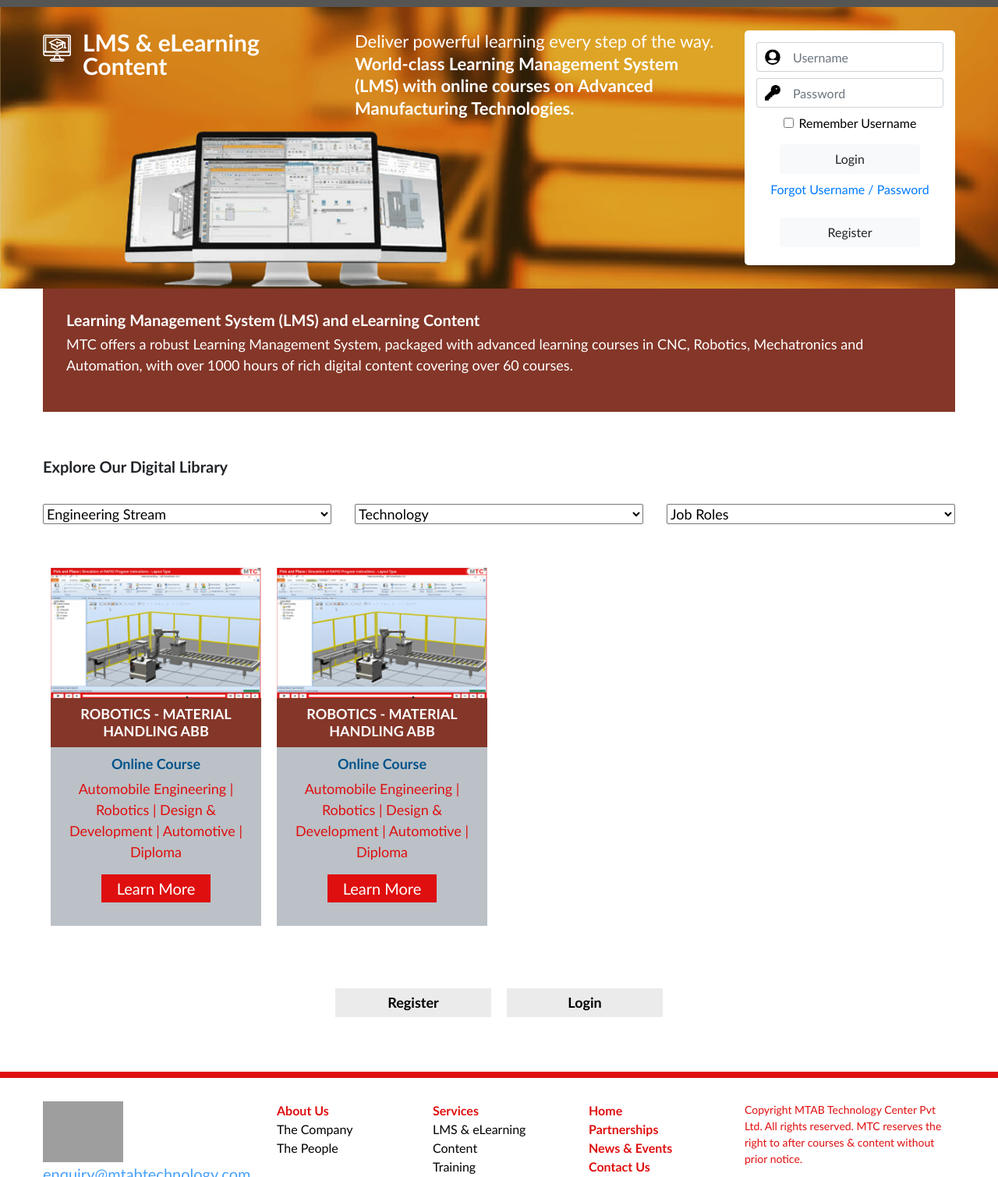
After one commit to philsav/isotope-json-sort, a PHP site: page /index-original.html in a window 1280 px wide. The commit adds this page. Shown: the part 317-1826 px from the top of the page at 78% size. Run offline with PHP 8.4, Linux system fonts and the light colour scheme; some web fonts are replaced; grey boxes are pictures that could not be loaded.

Commit message:
isotope with JSon

```diff
--- /dev/null
+++ b/index-original.html
@@ -0,0 +1,256 @@
+<!DOCTYPE html>
+<html lang="en">
+   <head>
+      <meta charset="utf-8">
+      <meta name="viewport" content="width=device-width, initial-scale=1, shrink-to-fit=no">
+      <meta name="description" content="">
+      <meta name="author" content="">
+      <title>MTC</title>
+      <!-- Bootstrap core CSS -->
+      <link rel="stylesheet" href="https://use.typekit.net/euu7mab.css">
+      <link rel="stylesheet" href="https://stackpath.bootstrapcdn.com/bootstrap/4.4.1/css/bootstrap.min.css" integrity="sha384-Vkoo8x4CGsO3+Hhxv8T/Q5PaXtkKtu6ug5TOeNV6gBiFeWPGFN9MuhOf23Q9Ifjh" crossorigin="anonymous">
+      <script src="https://cdnjs.cloudflare.com/ajax/libs/twitter-bootstrap/4.4.0/js/bootstrap.bundle.js" defer></script>
+      <link rel="stylesheet" href="style.css">
+   </head>
+   <body>
+
+      <!-- Navigation -->
+      <nav class="navbar navbar-expand-lg static-top">
+         <div class="container">
+            <a class="navbar-brand" href="#"><img src="https://mtabtechnology.com/wp-content/uploads/2019/12/MTC-logo-ft.png" alt="Manufacturing Training Courses | MTAB Technology Center Pvt Ltd"></a>
+            <div class="registration ml-auto"><a href="">Register</a> &nbsp; | &nbsp; <a href="Login">Login</a></div>
+            <!--<button class="navbar-toggler" type="button" data-toggle="collapse" data-target="#navbarResponsive" aria-controls="navbarResponsive" aria-expanded="false" aria-label="Toggle navigation">
+               <span class="navbar-toggler-icon"></span>
+               </button>
+               <div class="collapse navbar-collapse" id="navbarResponsive">
+               <ul class="navbar-nav ml-auto">
+                 <li class="nav-item active">
+                   <a class="nav-link" href="#">Home
+                     <span class="sr-only">(current)</span>
+                   </a>
+                 </li>
+                 <li class="nav-item">
+                   <a class="nav-link" href="#">About</a>
+                 </li>
+                 <li class="nav-item">
+                   <a class="nav-link" href="#">Services</a>
+                 </li>
+                 <li class="nav-item">
+                   <a class="nav-link" href="#">Contact</a>
+                 </li>
+               </ul>
+               </div>-->
+         </div>
+      </nav>
+
+      <!-- Banner-->
+      <section class="banner">
+         <div class="container">
+            <div class="row">
+               <div class="col-md-6 col-lg-4">
+                  <div class="lms">
+                     <img src="./images/lms.png" alt="">
+                     <h2>LMS & eLearning
+                        Content
+                     </h2>
+                  </div>
+               </div>
+               <div class="col-md-6 col-lg-5 banner-text">
+                  <h3>Deliver powerful learning every step of the way. <strong>World-class Learning Management System (LMS) with online courses on Advanced Manufacturing Technologies.</strong></h3>
+               </div>
+               <div class="col-lg-3 align-items-center justify-content-center">
+                  <form>
+                     <div class="form-row align-items-center justify-content-center">
+                        <div class="col-auto">
+                           <label class="sr-only" for="inlineFormInputGroup">Username</label>
+                           <div class="input-group mb-2">
+                              <div class="input-group-prepend">
+                                 <div class="input-group-text"><img src="./images/user.png" alt=""></div>
+                              </div>
+                              <input type="text" class="form-control" id="inlineFormInputGroup" placeholder="Username">
+                           </div>
+                        </div>
+                        <div class="col-auto">
+                           <label class="sr-only" for="inlineFormInputGroup2">Password</label>
+                           <div class="input-group mb-2">
+                              <div class="input-group-prepend">
+                                 <div class="input-group-text"><img src="./images/key.png" alt=""></div>
+                              </div>
+                              <input type="text" class="form-control" id="inlineFormInputGroup2" placeholder="Password">
+                           </div>
+                        </div>
+                        <div class="col-sm-12 mx-auto">
+                           <div class="form-check mb-2">
+                              <input class="form-check-input" type="checkbox" id="autoSizingCheck">
+                              <label class="form-check-label" for="autoSizingCheck">
+                              Remember Username
+                              </label>
+                           </div>
+                        </div>
+                        <div class="col-auto">
+                           <button type="submit" class="btn btn-light mb-2">Login</button>
+                        </div>
+                        <div class="col-sm-12">
+                           <a href="">Forgot Username / Password</a>
+                        </div>
+                        <div class="col-auto  mt-4">
+                           <button type="submit" class="btn btn-light mb-2">Register</button>
+                        </div>
+                     </div>
+                  </form>
+               </div>
+            </div>
+         </div>
+      </section>
+
+      <div class="clearfix"></div>
+
+      <!--learning-->
+      <div class="container">
+         <section class="learning">
+            <div class="row">
+               <div class="col-sm-12">
+                  <h3>Learning Management System (LMS) and eLearning Content</h3>
+                  <p>
+                     MTC offers a robust Learning Management System, packaged with advanced learning courses in CNC, Robotics, Mechatronics and Automation, with over 1000 hours of rich digital content covering over 60 courses.
+                  </p>
+               </div>
+            </div>
+         </section>
+      </div>
+
+      <div class="clearfix"></div>
+
+      <!--explore-->
+      <div class="container">
+         <section class="explore">
+            <h3>Explore Our Digital Library</h3>
+            <div class="row filters">
+               <div class="col-md-4">
+                  <select class="filter-select" value-group="engineering-stream" data-sort="es_stream">
+                    <option value="">Engineering Stream</option>
+                    <option value=".es-aeronautical">Aeronautical</option>
+                    <option value=".es-automobile">Automobile</option>
+                    <option value=".es-chemical">Chemical</option>
+                    <option value=".es-civil">Civil</option>
+
+                  </select>
+               </div>
+               <div class="col-md-4">
+                <select class="filter-select" value-group="technology-stream">
+                  <option value="">Technology</option>
+                  <option value=".tech-cad">CAD</option>
+                  <option value=".tech-cae">CAE</option>
+                  <option value=".tech-rapid-proto">Rapid Prototyping</option>
+                  <option value=".tech-manu">Manufacturing</option>
+
+                </select>
+             </div>
+               <div class="col-md-4">
+                  <select class="filter-select" value-group="job-role-stream">
+                     <option value="">Job Roles</option>
+                     <option value=".jr-design-dev">Design & Development</option>
+                     <option value=".jr-draft-detail">Draftsman / Detailing</option>
+                     <option value=".jr-cae">CAE</option>
+                     <option value=".jr-process-plan">Process Planning</option>
+                  </select>
+               </div>
+               <div class="col-md-4"></div>
+               <div class="col-md-4"></div>
+               <div class="col-md-4"></div>
+            </div>
+         </section>
+
+         <!--courses-->
+         <section class="courses">
+            <div class="grid">
+               <div class="course-desc es-aeronautical tech-cad jr-design-dev in-automotive">
+                     <img src="images/1.png" alt="">
+                     <h4>Robotics - Material Handling ABB</h4>
+                     <strong>Online Course</strong>
+                     <span class="course-links"><a href="">Automobile Engineering | Robotics | Design & Development | Automotive | Diploma</a></span>
+                     <a href="" class="learn-more">Learn More</a>
+               </div>
+
+               <div class="course-desc es-automobile tech-cae jr-draft-detail">
+                   <img src="images/1.png" alt="">
+                   <h4>Robotics - Material Handling ABB</h4>
+                   <strong>Online Course</strong>
+                   <span class="course-links"><a href="">Automobile Engineering | Robotics | Design & Development | Automotive | Diploma</a></span>
+                   <a href="" class="learn-more">Learn More</a>
+             </div>
+
+             <div class="course-desc es-chemical jr-process-plan">
+                 <img src="images/1.png" alt="">
+                 <h4>Robotics - Material Handling ABB</h4>
+                 <strong>Online Course</strong>
+                 <span class="course-links"><a href="">Automobile Engineering | Robotics | Design & Development | Automotive | Diploma</a></span>
+                 <a href="" class="learn-more">Learn More</a>
+           </div>
+
+           <div class="course-desc es-civil tech-rapid-proto">
+               <img src="images/1.png" alt="">
+               <h4>Robotics - Material Handling ABB</h4>
+               <strong>Online Course</strong>
+               <span class="course-links"><a href="">Automobile Engineering | Robotics | Design & Development | Automotive | Diploma</a></span>
+               <a href="" class="learn-more">Learn More</a>
+           </div>
+
+            </div>
+         </section>
+
+         <section class="footer-register">
+               <a class="reg" href="">Register</a>
+               <a class="login" href="">Login</a>
+         </section>
+
+      </div>
+
+      <!--footer-->
+      <footer>
+         <div class="container">
+
+          <div class="row">
+            <div class="col-lg-3">
+            <img class="alignleft size-full wp-image-96" src="https://mtabtechnology.com/wp-content/uploads/2019/12/MTC-logo-ft.png" alt="" width="103" height="37">
+            <a class="email" href="mailto:enquiry@mtabtechnology.com">enquiry@mtabtechnology.com</a><a href="tel:04443111114">
+
+            <strong class="phone">+91-44-4311 1114</strong></a><br/>
+            </div>
+
+            <div class="col-md-6 col-lg-2">
+            <a href="" class="highlight">About Us</a>
+            <a href="https://mtabtechnology.com/the-company/">The Company</a>
+            <a href="https://mtabtechnology.com/the-people/">The People</a><br/>
+          </div>
+
+          <div class="col-md-6 col-lg-2">
+               <a class="highlight" href="https://mtabtechnology.com/services/">Services</a>
+               <a href="https://mtabtechnology.com/elearning/">LMS &amp; eLearning Content</a>
+               <a href="https://mtabtechnology.com/training/">Training</a>
+               <a href="https://mtabtechnology.com/centers-of-excellence/">Centers of Excellence</a>
+               <a href="https://mtabtechnology.com/smart-factory/">Smart Factory</a><br/>
+           </div>
+
+           <div class="col-md-6 col-lg-2">
+               <a class="highlight" href="https://mtabtechnology.com/">Home</a>
+               <a class="highlight" href="https://mtabtechnology.com/partnerships/">Partnerships</a>
+               <a class="highlight" href="https://mtabtechnology.com/category/news/">News &amp; Events</a>
+               <a class="highlight" href="https://mtabtechnology.com/contact-us/">Contact Us</a><br/>
+              </div>
+
+              <div class="col-sm-6 col-md-3">
+               <p class="copyright">Copyright MTAB Technology Center Pvt Ltd. All rights reserved. MTC reserves the right to after courses &amp; content without prior notice.</p>
+               <p><img class="alignright size-full wp-image-97" src="https://mtabtechnology.com/wp-content/uploads/2019/11/Asset-13PTK_Home.png" alt="" width="144" height="16">
+         </div>
+         </div> </div>
+      </footer>
+
+      <script src="https://ajax.googleapis.com/ajax/libs/jquery/3.4.1/jquery.min.js"></script>
+
+      <script src="js/isotope.min.js"></script>
+
+      <script src="js/main.js"></script>
+
+   </body>
+</html>
--- a/js/main.js
+++ b/js/main.js
@@ -1,6 +1,33 @@
-// external js: isotope.pkgd.js
+document.addEventListener('DOMContentLoaded', function() {
+	//JSON
+	(function(e) {
+		const xhr = new XMLHttpRequest();
+		xhr.open('GET', 'courses.json', true);
 
-// init Isotope
+		xhr.onload = function() {
+			if (this.status === 200) {
+				const courses = JSON.parse(this.responseText);
+				let output = '';
+
+				courses.forEach((course) => {
+					output += `
+                  <div class="course-desc ${course.course_eng_stream} ${course.course_technology} ${course.course_job_roles}">
+                 <img src="images/${course.course_image}" alt="">
+                 <h4>${course.course_name}</h4>
+                 <strong>Online Course</strong>
+                 <span class="course-links"><a href="">Automobile Engineering | Robotics | Design & Development | Automotive | Diploma</a></span>
+                 <a href="${course.course_link}" class="learn-more">Learn More</a>
+                 </div>
+                 `;
+				});
+				document.querySelector('.grid').innerHTML = output;
+			}
+		};
+		xhr.send();
+	})();
+
+	//ISOTOPE init Isotope
+	setTimeout(function() {
 		var $grid = $('.grid').isotope({
 			itemSelector: '.course-desc'
 		});
@@ -28,3 +55,5 @@
 			}
 			return value;
 		}
+	}, 1000);
+});
--- a/style.css
+++ b/style.css
@@ -125,7 +125,7 @@
 }
 
 .explore {
-  padding: 60px 0px;
+  padding: 60px 0px 30px;
 }
 
 .explore h3 {
--- a/style.scss
+++ b/style.scss
@@ -113,7 +113,7 @@
 
 //explore
 .explore {
-	padding: 60px 0px;
+	padding: 60px 0px 30px;
 	h3 {
 		padding-bottom: 30px;
 	}
```
Also changed, not shown: courses.json (+24 -8 lines), index.html (+32 -32 lines), 1 other file. Lines whose indentation alone changed are shown as unchanged.
